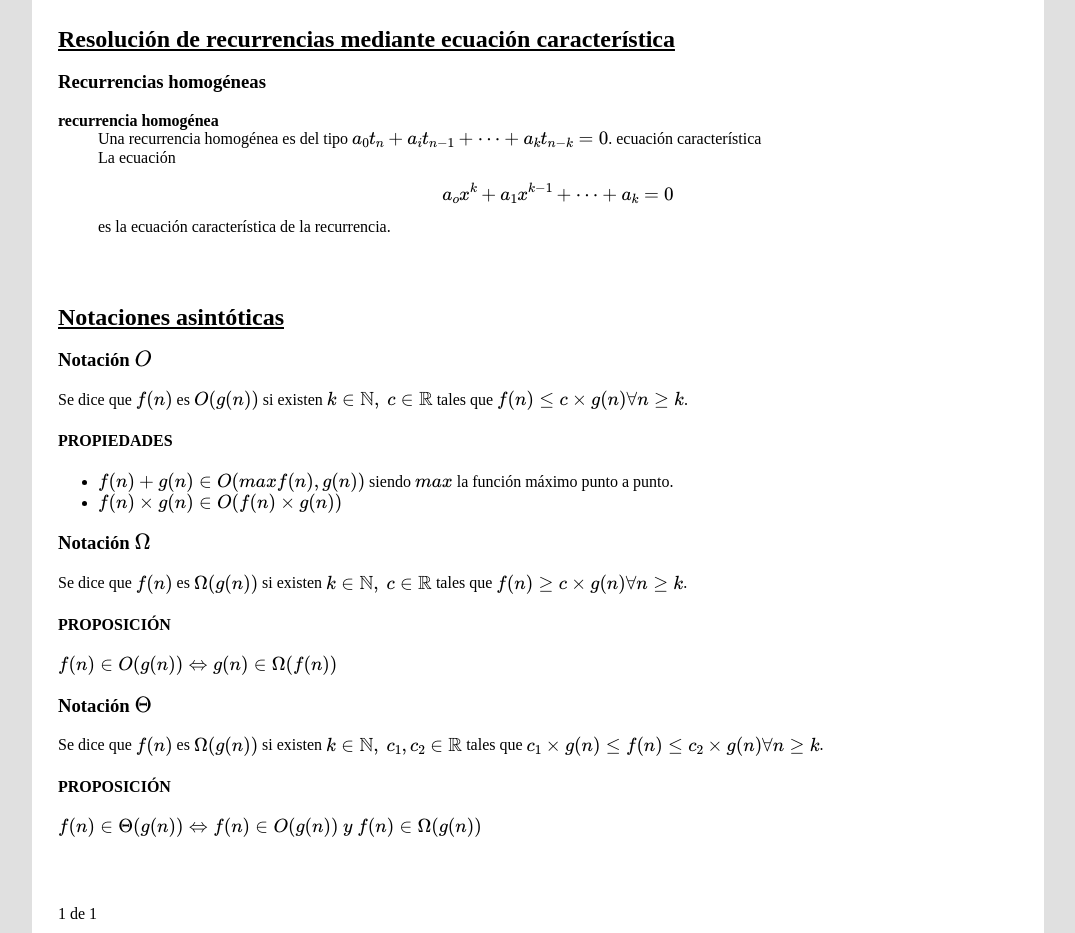
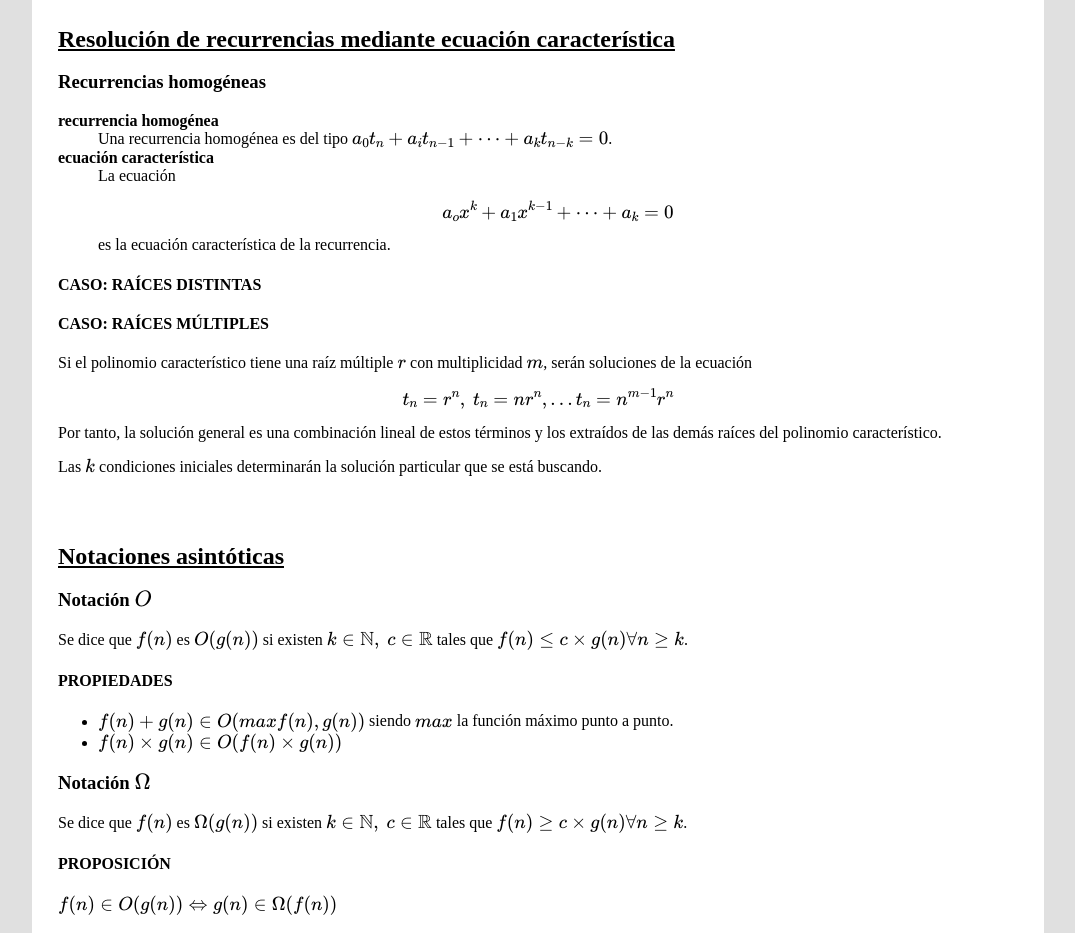
Before and after one commit to fdavidcl/algoritmia, a Jekyll site: the page built from index.html, in a window 1280 px wide. Shown: the part 100-1033 px from the top of the page, without its empty margins (102-1177 px from the left). Built offline with Jekyll 4.4.1, drawn with Linux system fonts in a browser that asks for light colours; formulas are drawn with MathJax 3; the list of posts is cut into pages by our own code.

Commit message:
Recurrencias

```diff
--- a/_posts/2014-3-12-recurrencias.md
+++ b/_posts/2014-3-12-recurrencias.md
@@ -6,5 +6,13 @@ title: Resolución de recurrencias mediante ecuación característica
 ### Recurrencias homogéneas
 recurrencia homogénea
  : Una recurrencia homogénea es del tipo `$a_0t_n+a_it_{n-1}+\dots +a_kt_{n-k}=0$`.
+
 ecuación característica
  : La ecuación `$$a_ox^k+a_1x^{k-1}+\dots + a_k =0$$` es la ecuación característica de la recurrencia.
+
+#### Caso: Raíces distintas
+
+#### Caso: Raíces múltiples
+Si el polinomio característico tiene una raíz múltiple `$r$` con multiplicidad `$m$`, serán soluciones de la ecuación `$$t_n=r^n,\ t_n=nr^n,\dots t_n=n^{m-1}r^n$$` Por tanto, la solución general es una combinación lineal de estos términos y los extraídos de las demás raíces del polinomio característico.
+
+Las `$k$` condiciones iniciales determinarán la solución particular que se está buscando.
```
